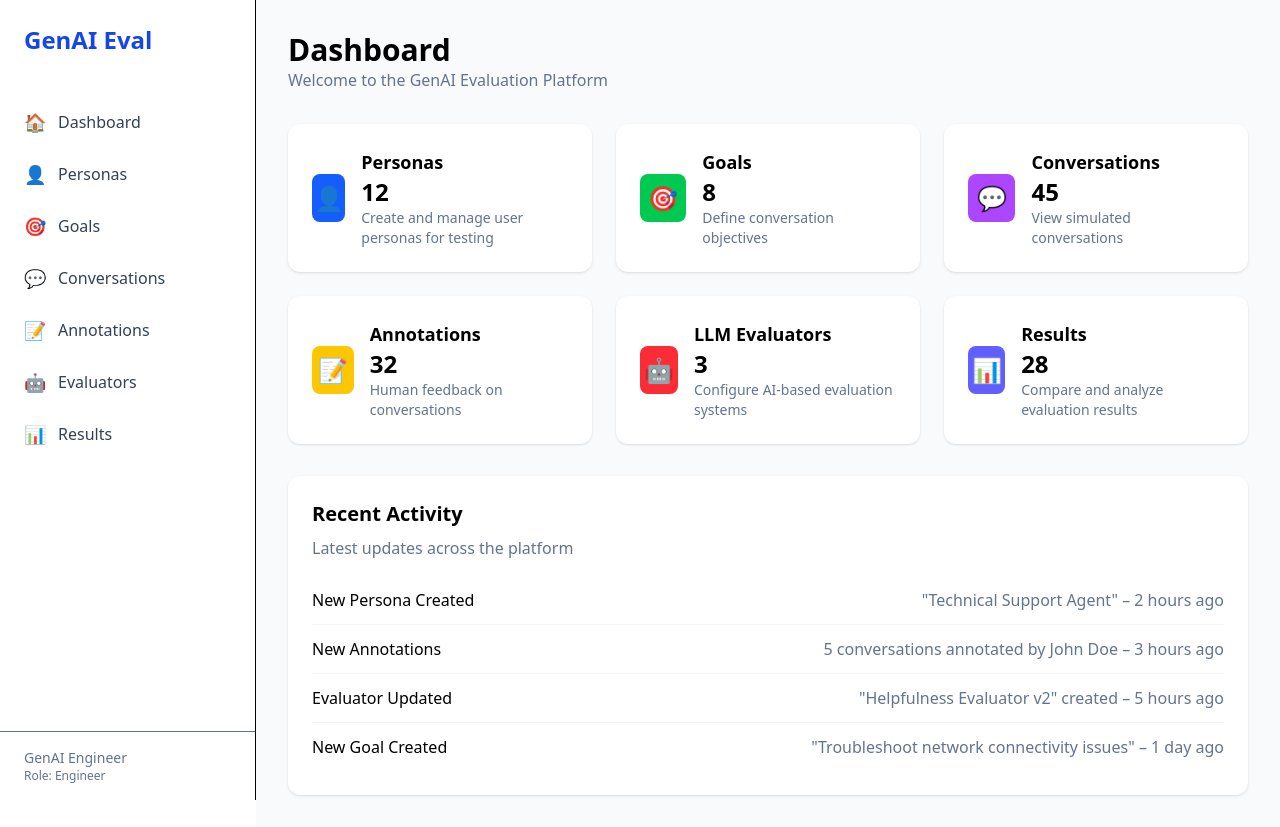
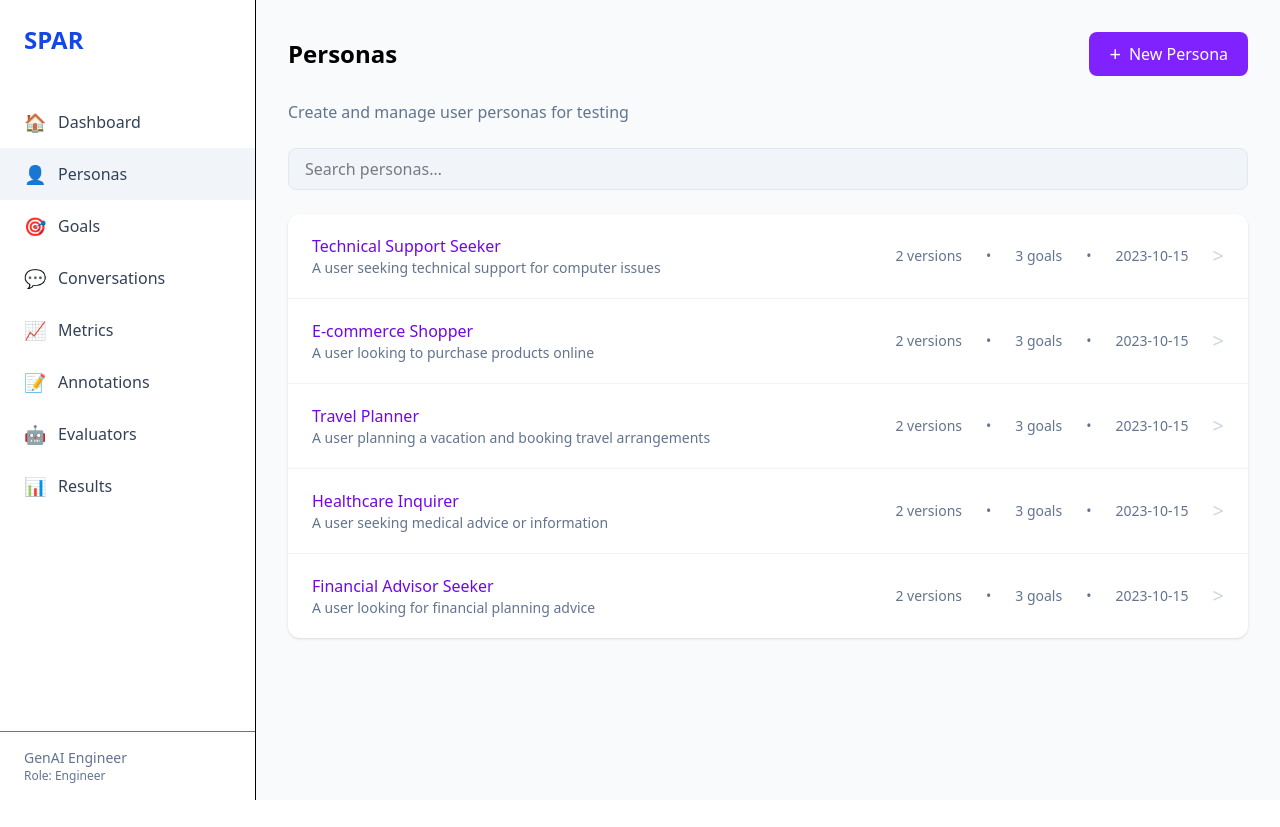
Before and after one commit to rexong/spar, a React (Vite) app in the folder frontend/: page /personas in a window 1280 px wide. After the commit the page ends 800 px from the top, so only its background shows below. Built offline with nearby package versions, Linux system fonts and the light colour scheme.

Commit message:
feat: add persona landing

```diff
--- a/frontend/src/App.tsx
+++ b/frontend/src/App.tsx
@@ -1,14 +1,21 @@
+import { BrowserRouter as Router, Routes, Route } from "react-router-dom";
 import Navbar from "./components/Navbar";
 import Dashboard from "./pages/landing";
+import Personas from "./pages/personas";
 
 function App() {
   return (
-    <div className="flex">
-      <Navbar />
-      <div className="flex-1 ml-64">
-        <Dashboard />
+    <Router>
+      <div className="flex">
+        <Navbar />
+        <div className="flex-1 ml-64">
+          <Routes>
+            <Route path="/" element={<Dashboard />} />
+            <Route path="/personas" element={<Personas />} />
+          </Routes>
+        </div>
       </div>
-    </div>
+    </Router>
   );
 }
 
--- a/frontend/src/components/Navbar.tsx
+++ b/frontend/src/components/Navbar.tsx
@@ -1,31 +1,37 @@
 import React from "react";
+import { Link, useLocation } from "react-router-dom";
 
 const navItems = [
-  { label: "Dashboard", icon: "🏠" },
-  { label: "Personas", icon: "👤" },
-  { label: "Goals", icon: "🎯" },
-  { label: "Conversations", icon: "💬" },
-  { label: "Annotations", icon: "📝" },
-  { label: "Evaluators", icon: "🤖" },
-  { label: "Results", icon: "📊" },
+  { label: "Dashboard", icon: "🏠", path: "/" },
+  { label: "Personas", icon: "👤", path: "/personas" },
+  { label: "Goals", icon: "🎯", path: "#" },
+  { label: "Conversations", icon: "💬", path: "#" },
+  { label: "Metrics", icon: "📈", path: "#" },
+  { label: "Annotations", icon: "📝", path: "#" },
+  { label: "Evaluators", icon: "🤖", path: "#" },
+  { label: "Results", icon: "📊", path: "#" },
 ];
 
-const Navbar: React.FC = () => (
+const Navbar: React.FC = () => {
+  const location = useLocation();
+  return (
     <nav className="h-screen w-64 bg-white border-r flex flex-col justify-between fixed left-0 top-0">
       <div>
         <div className="px-6 py-6 text-2xl font-bold text-blue-700">
-        GenAI Eval
+          SPAR
         </div>
         <ul className="mt-4">
           {navItems.map((item) => (
             <li key={item.label}>
-            <a
-              href="#"
-              className="flex items-center px-6 py-3 text-slate-700 hover:bg-slate-100 transition-colors font-medium"
+              <Link
+                to={item.path}
+                className={`flex items-center px-6 py-3 text-slate-700 hover:bg-slate-100 transition-colors font-medium ${
+                  location.pathname === item.path ? "bg-slate-100 font-bold" : ""
+                }`}
               >
                 <span className="mr-3 text-lg">{item.icon}</span>
                 {item.label}
-            </a>
+              </Link>
             </li>
           ))}
         </ul>
@@ -36,5 +42,6 @@ const Navbar: React.FC = () => (
       </div>
     </nav>
   );
+};
 
 export default Navbar;
--- /dev/null
+++ b/frontend/src/pages/personas.tsx
@@ -0,0 +1,85 @@
+import React from "react";
+
+const personas = [
+  {
+    name: "Technical Support Seeker",
+    description: "A user seeking technical support for computer issues",
+    versions: 2,
+    goals: 3,
+    date: "2023-10-15",
+  },
+  {
+    name: "E-commerce Shopper",
+    description: "A user looking to purchase products online",
+    versions: 2,
+    goals: 3,
+    date: "2023-10-15",
+  },
+  {
+    name: "Travel Planner",
+    description: "A user planning a vacation and booking travel arrangements",
+    versions: 2,
+    goals: 3,
+    date: "2023-10-15",
+  },
+  {
+    name: "Healthcare Inquirer",
+    description: "A user seeking medical advice or information",
+    versions: 2,
+    goals: 3,
+    date: "2023-10-15",
+  },
+  {
+    name: "Financial Advisor Seeker",
+    description: "A user looking for financial planning advice",
+    versions: 2,
+    goals: 3,
+    date: "2023-10-15",
+  },
+];
+
+const Personas: React.FC = () => (
+  <div className="p-8 bg-slate-50 min-h-screen">
+    <div className="flex items-center justify-between mb-6">
+      <h1 className="text-2xl font-semibold">Personas</h1>
+      <button className="flex items-center bg-violet-600 text-white px-5 py-2 rounded-lg font-medium hover:bg-violet-700 transition">
+        <span className="text-xl mr-2">+</span> New Persona
+      </button>
+    </div>
+    <p className="text-slate-500 mb-6">
+      Create and manage user personas for testing
+    </p>
+    <input
+      type="text"
+      placeholder="Search personas…"
+      className="w-full mb-6 px-4 py-2 rounded-lg border border-slate-200 bg-slate-100 focus:outline-none focus:ring-2 focus:ring-violet-200"
+    />
+    <div className="bg-white rounded-xl shadow-sm">
+      {personas.map((persona, idx) => (
+        <div
+          key={persona.name}
+          className={`flex items-center justify-between px-6 py-5 ${
+            idx !== personas.length - 1 ? "border-b border-slate-100" : ""
+          }`}
+        >
+          <div>
+            <div className="font-medium text-violet-700 hover:underline cursor-pointer">
+              {persona.name}
+            </div>
+            <div className="text-slate-500 text-sm">{persona.description}</div>
+          </div>
+          <div className="flex items-center gap-6 text-slate-500 text-sm">
+            <span>{persona.versions} versions</span>
+            <span>•</span>
+            <span>{persona.goals} goals</span>
+            <span>•</span>
+            <span>{persona.date}</span>
+            <span className="text-xl text-slate-300">{'>'}</span>
+          </div>
+        </div>
+      ))}
+    </div>
+  </div>
+);
+
+export default Personas;
```
Lines whose indentation alone changed are shown as unchanged.
